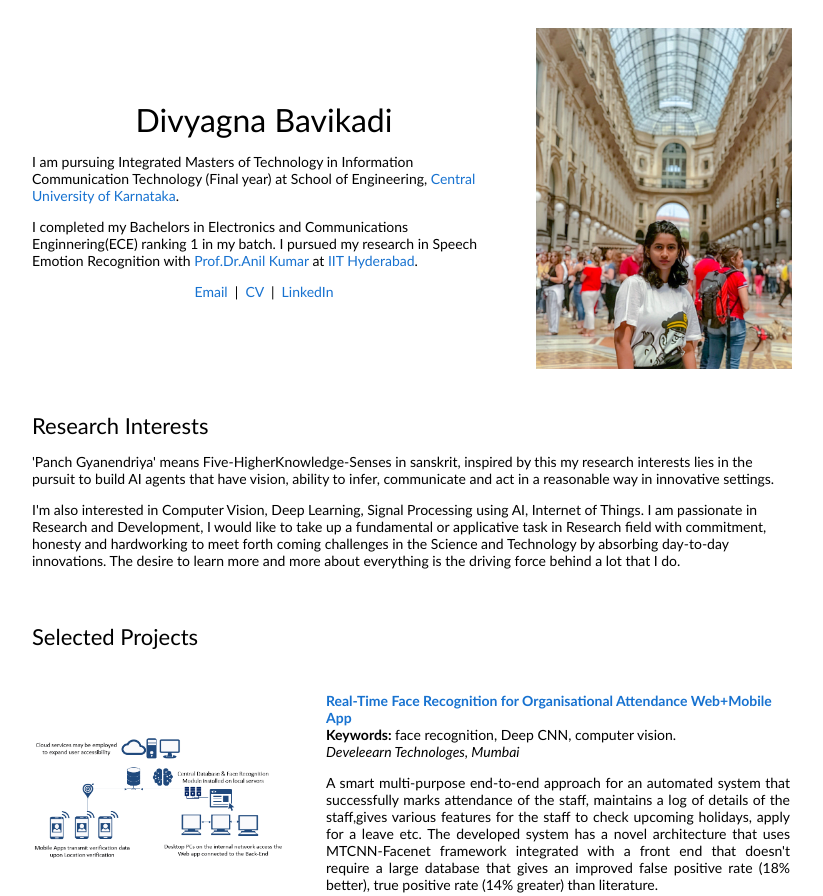
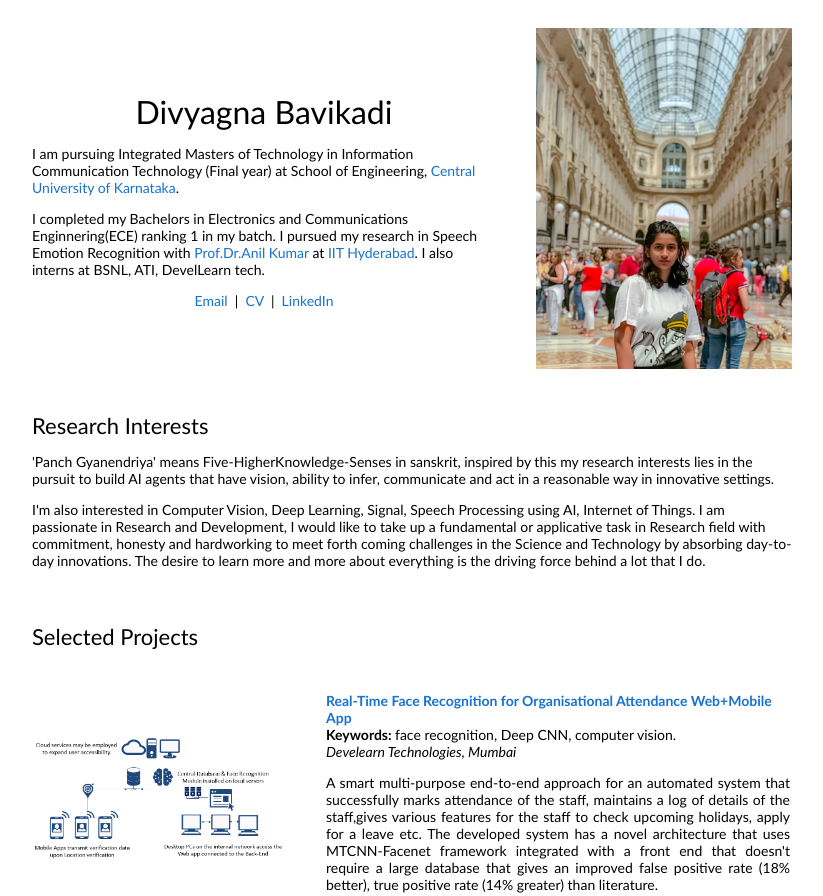
Before and after one commit to DivyagnaB/home, a plain HTML site: page index.html in a window 1280 px wide. Shown: the top 896 px of the page, without its empty margins (228-1051 px from the left). Drawn offline with Linux system fonts and the light colour scheme.

Commit message:
Update index.html

```diff
--- a/index.html
+++ b/index.html
@@ -24,6 +24,7 @@
               </p>
               <p>
                 I completed my Bachelors in Electronics and Communications Enginnering(ECE) ranking 1 in my batch. I pursued my research in Speech Emotion Recognition with <a href="https://www.iiit.ac.in/people/faculty/anilvuppala/">Prof.Dr.Anil Kumar</a> at <a href="https://www.iiit.ac.in/">IIT Hyderabad</a>.
+		      I also interns at BSNL, ATI, DevelLearn tech.
               </p>
 		  <!--  <p>
 			    I'm the founder and editor-in-chief for the IEEE SB magazine- 'Tarang'. I like travelling, origami, making art.-->
@@ -50,7 +51,7 @@
 		      in innovative settings.
 		    </p>
 		    <p>
-			    I'm also interested in Computer Vision, Deep Learning, Signal Processing using AI, Internet of Things. I am passionate in Research and Development, I would like to take up a fundamental or applicative task in Research field with commitment, honesty and hardworking to meet forth coming challenges in the Science and Technology by absorbing day-to-day innovations. The desire to learn more and more about everything is the driving force behind a lot that I do.
+			    I'm also interested in Computer Vision, Deep Learning, Signal, Speech Processing using AI, Internet of Things. I am passionate in Research and Development, I would like to take up a fundamental or applicative task in Research field with commitment, honesty and hardworking to meet forth coming challenges in the Science and Technology by absorbing day-to-day innovations. The desire to learn more and more about everything is the driving force behind a lot that I do.
             </p>
 
 		    </td>
@@ -176,7 +177,7 @@
 
         <strong>Keywords: </strong> face recognition, Deep CNN, computer vision.
         <br>
-          <em>Develeearn Technologes, Mumbai </em>
+          <em>Develearn Technologies, Mumbai </em>
           <p align="justify">A smart multi-purpose end-to-end approach for an automated system that successfully marks attendance of the staff, maintains a log of details of the staff,gives various features for the staff to check upcoming holidays, apply for a leave etc. The developed system has a novel architecture that uses MTCNN-Facenet framework integrated with a front end that doesn't require a large database that gives an improved false positive rate (18% better), true positive rate (14% greater) than literature.  </p>
         </td>
           </tr>
```
